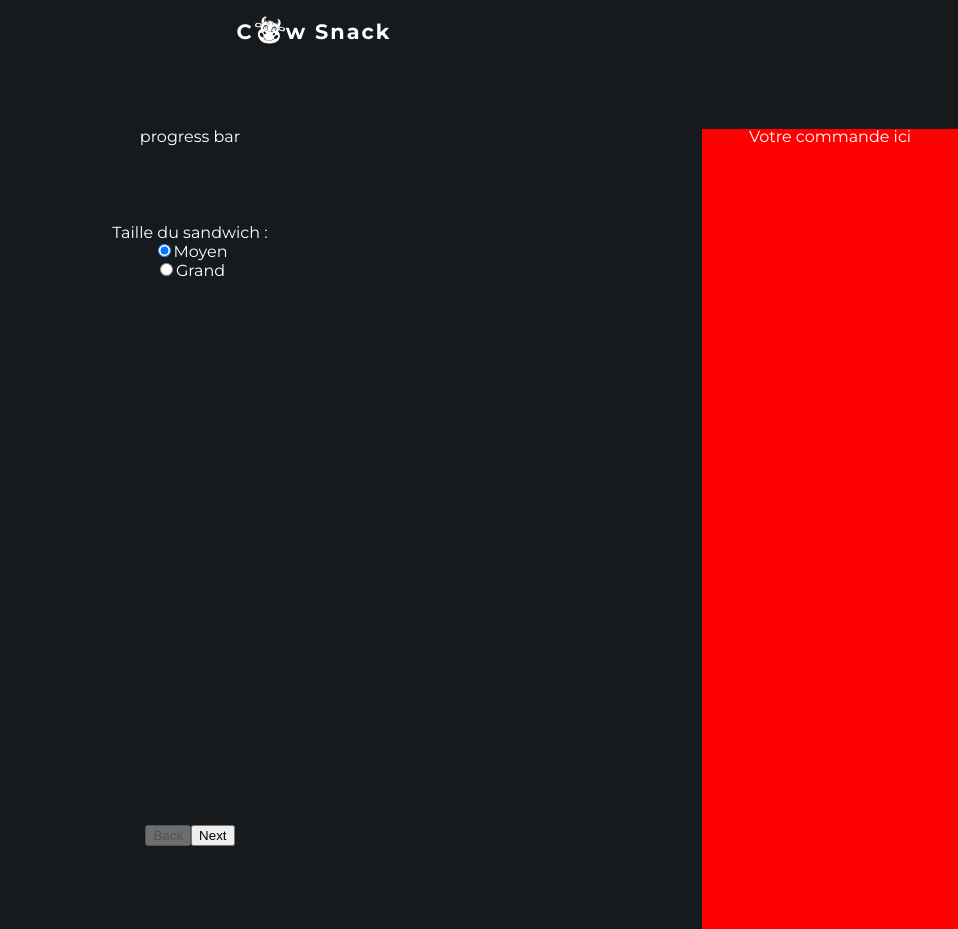
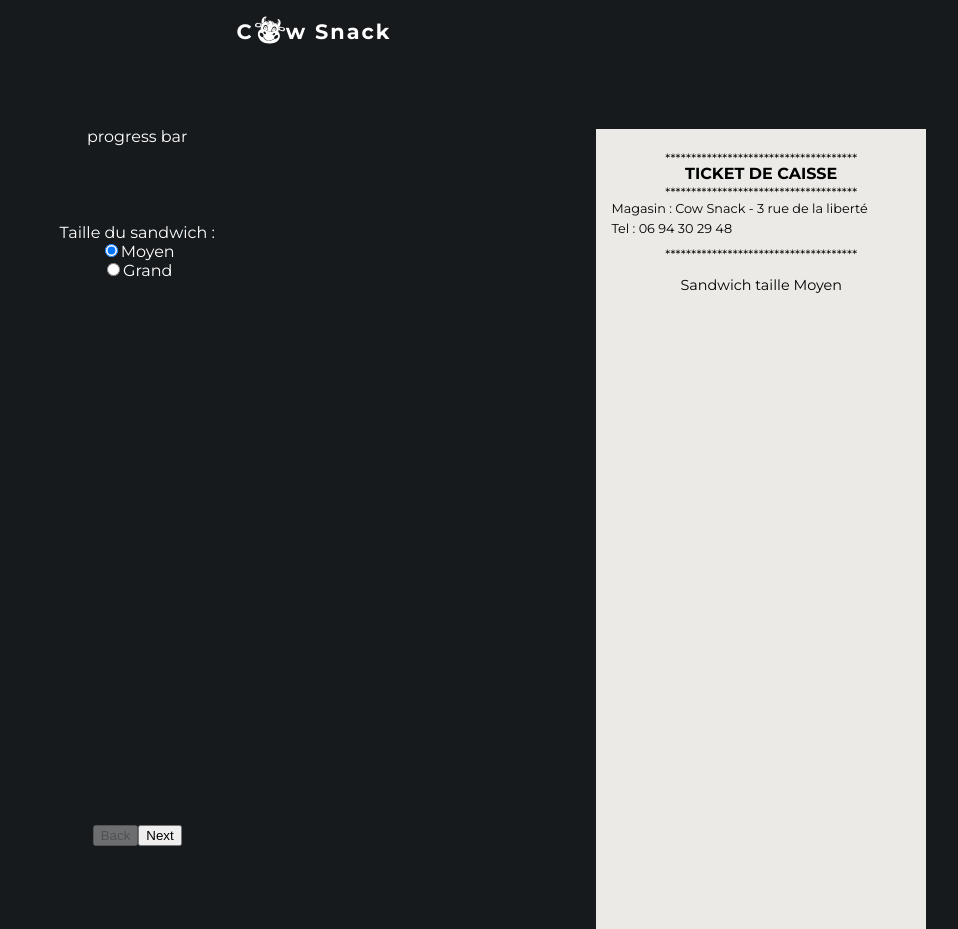
Before and after one commit to Alexandre-Chs/sandwicherie, a React (Create React App) app in the folder sandwicherie/: page /command in a window 1280 px wide. Shown: the whole page, without its empty margins (322-1280 px from the left). Built offline with nearby package versions, Linux system fonts and the light colour scheme.

Commit message:
update components for command

```diff
--- a/sandwicherie/src/component/Command.js
+++ b/sandwicherie/src/component/Command.js
@@ -12,7 +12,6 @@ const Command = () => {
   const [count, setCount] = useState(0);
   //State qui recupère toute la commande du même ID
   const [command, setCommand] = useState();
-
   const [checked, setChecked] = useState(false);
   //Permet de switch de composant en fonction du compteur
   let content = "";
@@ -28,17 +27,13 @@ const Command = () => {
     setChecked(true);
   }, [command]);
 
-  const handleAddOne = () => {
-    setCount(count + 1);
-    setChecked(false);
-  };
   // STRING -> OBJECT
   let array = JSON.stringify(command);
 
 console.log(command)
 
 
-
+// TODO : Si un checkbox est checked -> on peux suivant, si rien on disabled
 //TODO : garder la donnée size si je prev
   return (
     <div className="wrapper">
@@ -61,23 +56,38 @@ console.log(command)
             <button onClick={() => setCount(count - 1)} disabled={count === 0}>
               Back
             </button>
-            <button onClick={handleAddOne} disabled={checked === false}>
+            <button onChange={() => setChecked(false)} onClick={() => setCount(count + 1)} disabled={!checked}>
               Next
             </button>
           </div>
         </div>
-        <div className="resume__command white">
+        <div className="resume__command">
           <div>
+          <div className="header__bill">
+          <p className="star">*************************************</p>
+          <p className="title__bill">TICKET DE CAISSE</p>
+          <p className="star">*************************************</p>
+          </div>
+
+          <div className="informations__bill">
+            <p>Magasin : Cow Snack - 3 rue de la liberté</p>
+            <p>Tel : 06 94 30 29 48</p>
+          </div>
+
+          <div>
+          <p className="star">*************************************</p>
+          </div>
+
             {array === undefined ? (
               "Votre commande ici"
             ) : (
               <div>
-                <p>Taille du sandwich : {command.Taille}</p>
+                <p className="command__bill">Sandwich taille {command.Taille}</p>
                 {command.Viande && (
-                  <div>
-                    <h2>Viandes:</h2>
-                    {command.Viande.map((meat) => (
-                      <p>{meat}</p>
+                  <div className="command__bill">
+                  <p>Viande dans le sandwich : </p>
+                    {command.Viande.map((meat, i) => (
+                      <p key={i} >→ {meat}</p>
                     ))}
                   </div>
                 )}
@@ -91,8 +101,3 @@ console.log(command)
 };
 
 export default Command;
-
-// faire content description au milieu
-// bouton en bas prev/ suiv
-// en haut progressbar
-// mettre données en brut au début et rajouter via DB ensuite
--- a/sandwicherie/src/component/command/Meat.js
+++ b/sandwicherie/src/component/command/Meat.js
@@ -4,7 +4,6 @@ import "../../styles/command_component/meat.css";
 const Meat = ({ command, onChange }) => {
   const [meats, setMeats] = useState(command.Viande ? [...command.Viande] : []);
 
-  console.log(meats)
   const handleMeatChange = (e) => {
     const tempMeat = [...meats];
 
--- a/sandwicherie/src/component/command/Size.js
+++ b/sandwicherie/src/component/command/Size.js
@@ -2,13 +2,22 @@ import React, { useEffect, useState } from "react";
 import "../../styles/command_component/size.css";
 
 const Size = ({ command, onChange }) => {
+
+  useEffect(() => {
+    onChange({
+      ...command,
+      Taille: "Moyen"
+    })
+  }, [])
+
   const handleChange = (event) => {
     onChange({
       ...command,
-      Taille: event.target.value,
+      Taille: event.target.value
     });
   };
 
+  //TODO : garder le state actif si je prev
   return (
     <div className="wrapper">
       <div className="command__size">
@@ -20,8 +29,7 @@ const Size = ({ command, onChange }) => {
             name="size"
             value="Moyen"
             onChange={handleChange}
-            checked
-            //TODO savoir pourquoi 1 click check pas
+            defaultChecked
           ></input>
           <label htmlFor="medium__size">Moyen</label>
         </div>
--- a/sandwicherie/src/styles/command.css
+++ b/sandwicherie/src/styles/command.css
@@ -1,5 +1,6 @@
 body {
   background-color: #161a1d;
+  color: white;
 }
 
 .logo__nav__command {
@@ -24,10 +25,6 @@ body {
 
 .logo__nav__command .cow__head {
   margin: 0 1px 0 1px;
-}
-
-.white {
-  color: white;
 }
 
 .wrapper {
@@ -67,9 +64,41 @@ body {
 }
 
 .container__command .resume__command {
+  color: black;
   -webkit-box-flex: 1;
       -ms-flex: 1;
           flex: 1;
-  background-color: red;
+  -ms-flex-wrap: nowrap;
+      flex-wrap: nowrap;
+  -ms-flex-preferred-size: 100px;
+      flex-basis: 100px;
+  margin-right: 2rem;
+  background-color: #EBEAE6;
+}
+
+.container__command .resume__command .star {
+  font-size: 0.8em;
+}
+
+.container__command .resume__command .header__bill {
+  margin-top: 1.5rem;
+}
+
+.container__command .resume__command .header__bill .title__bill {
+  margin-bottom: 5px;
+  font-weight: 700;
+}
+
+.container__command .resume__command .informations__bill {
+  font-size: 0.8em;
+  text-align: left;
+  margin-left: 15px;
+  line-height: 20px;
+  margin-bottom: 10px;
+}
+
+.container__command .resume__command .command__bill {
+  margin-top: 1rem;
+  font-size: 0.9em;
 }
 /*# sourceMappingURL=command.css.map */
--- a/sandwicherie/src/styles/command.scss
+++ b/sandwicherie/src/styles/command.scss
@@ -1,5 +1,6 @@
 body {
   background-color: #161a1d;
+  color: white;
 }
 
 .logo__nav__command {
@@ -17,10 +18,6 @@ body {
   .cow__head {
     margin: 0 1px 0 1px;
   }
-}
-
-.white {
-  color: white;
 }
 
 .wrapper {
@@ -45,7 +42,35 @@ body {
     }
   }
   .resume__command {
+    color: black;
     flex: 1;
-    background-color: red;
+    flex-wrap: nowrap;
+    flex-basis: 100px;
+    margin-right: 2rem;
+    background-color: #EBEAE6;
+    .star {
+      font-size: 0.8em;
+    }
+    .header__bill {
+      margin-top: 1.5rem;
+
+    .title__bill {
+      margin-bottom: 5px;
+      font-weight: 700;
+    }
+
+    }
+      .informations__bill {
+      font-size: 0.8em;
+      text-align: left;
+      margin-left: 15px;
+      line-height: 20px;
+      margin-bottom: 10px;
+    }
+
+    .command__bill {
+      margin-top: 1rem;
+      font-size: 0.9em;
+    }
   }
 }
--- /dev/null
+++ b/sandwicherie/src/styles/command_component/accompaniments.css
@@ -0,0 +1 @@
+/* No CSS *//*# sourceMappingURL=accompaniments.css.map */
```
Also changed, not shown: 2 other files (tests, documents, lock files or other folders).
